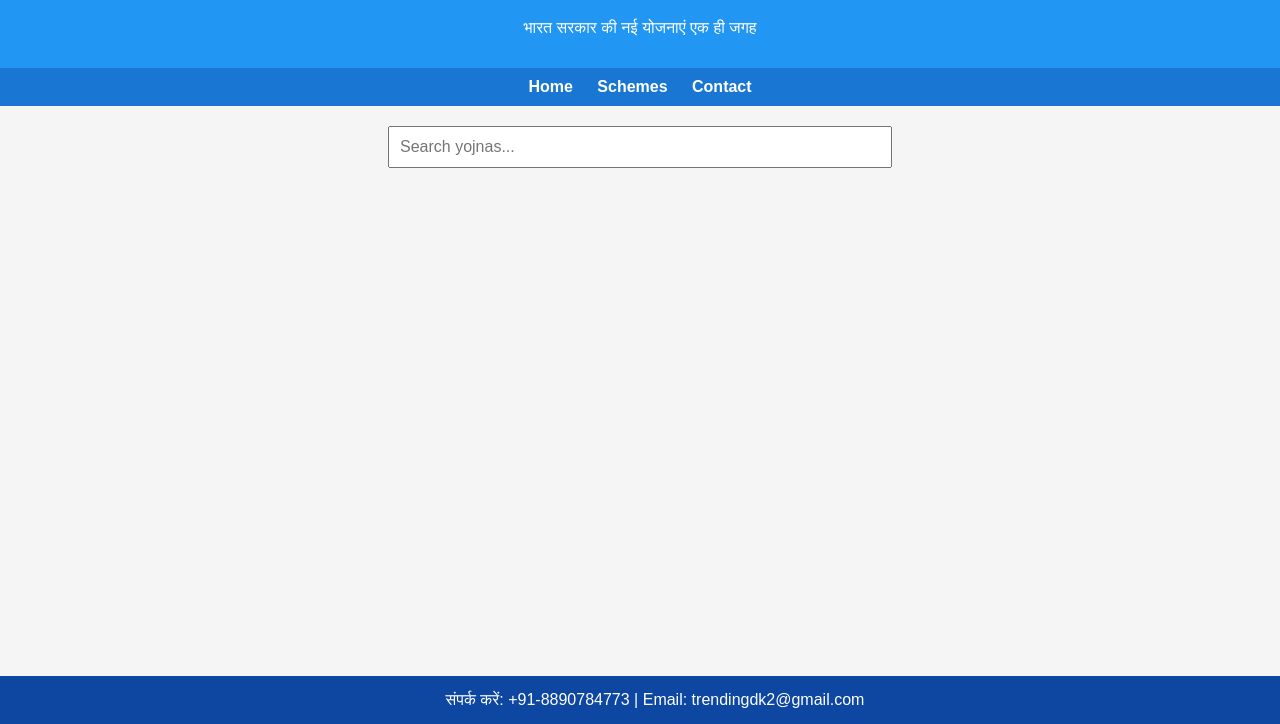
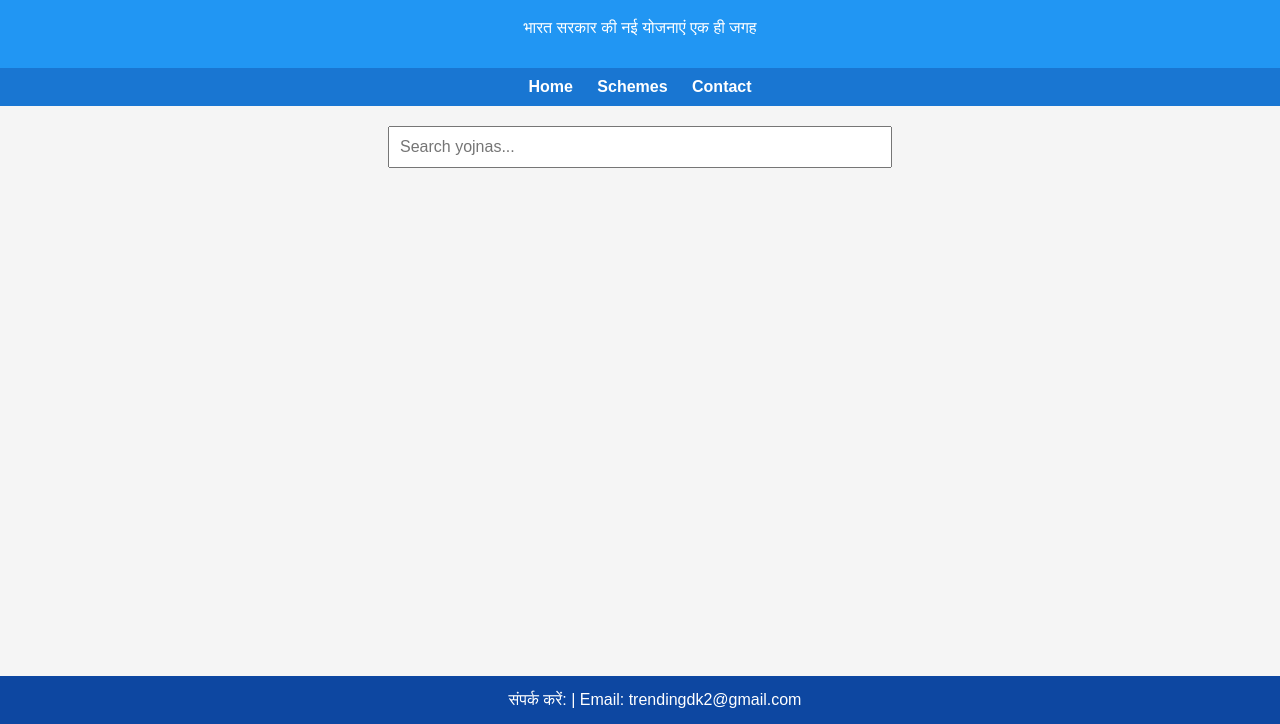
Before and after one commit to Dinesh9529/yojna-update, a plain HTML site: page index.html in a window 1280 px wide. Shown: the part 76-800 px from the top of the page. Drawn offline with Linux system fonts and the light colour scheme; no server answers.

Commit message:
Add files via upload

```diff
--- a/index.html
+++ b/index.html
@@ -75,7 +75,7 @@
 <div id="content"></div>
 
 <footer>
-  संपर्क करें: +91-8890784773 | Email: trendingdk2@gmail.com
+  संपर्क करें: | Email: trendingdk2@gmail.com
 </footer>
 
 <script>
```
